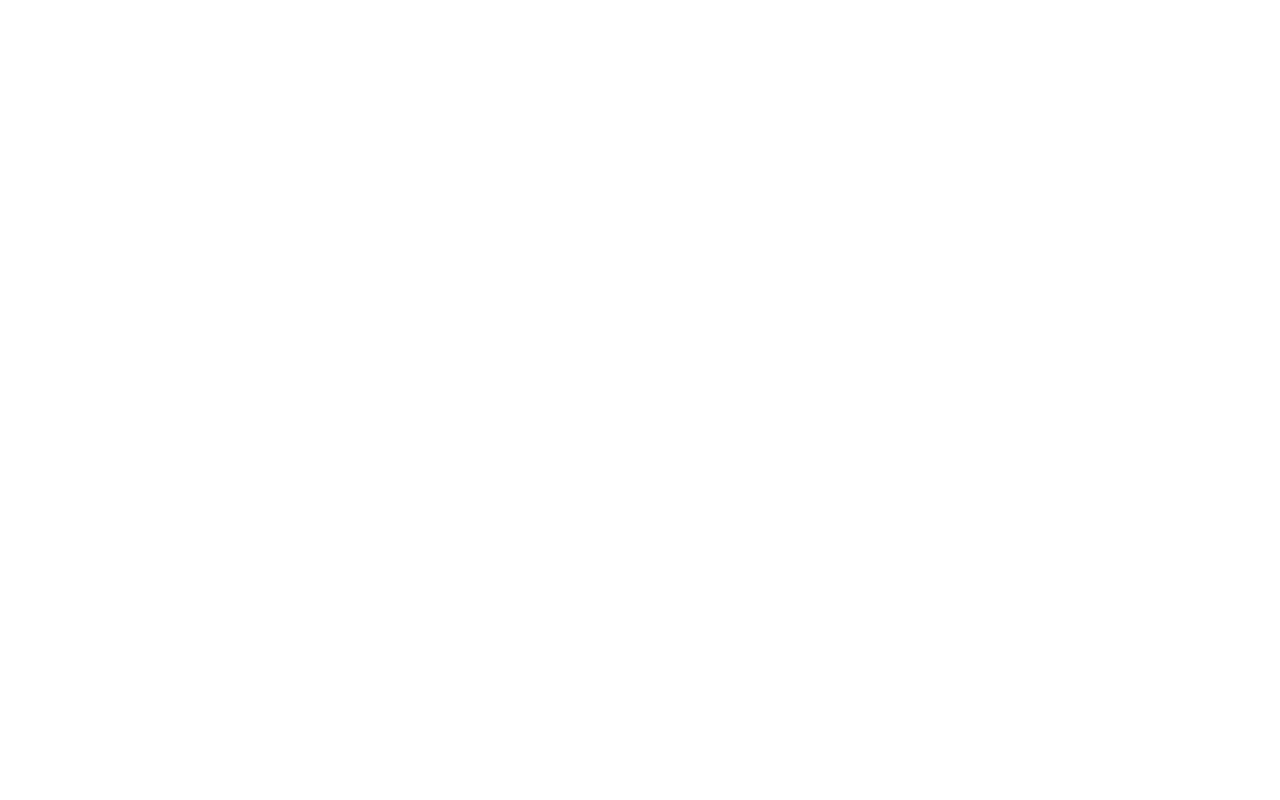
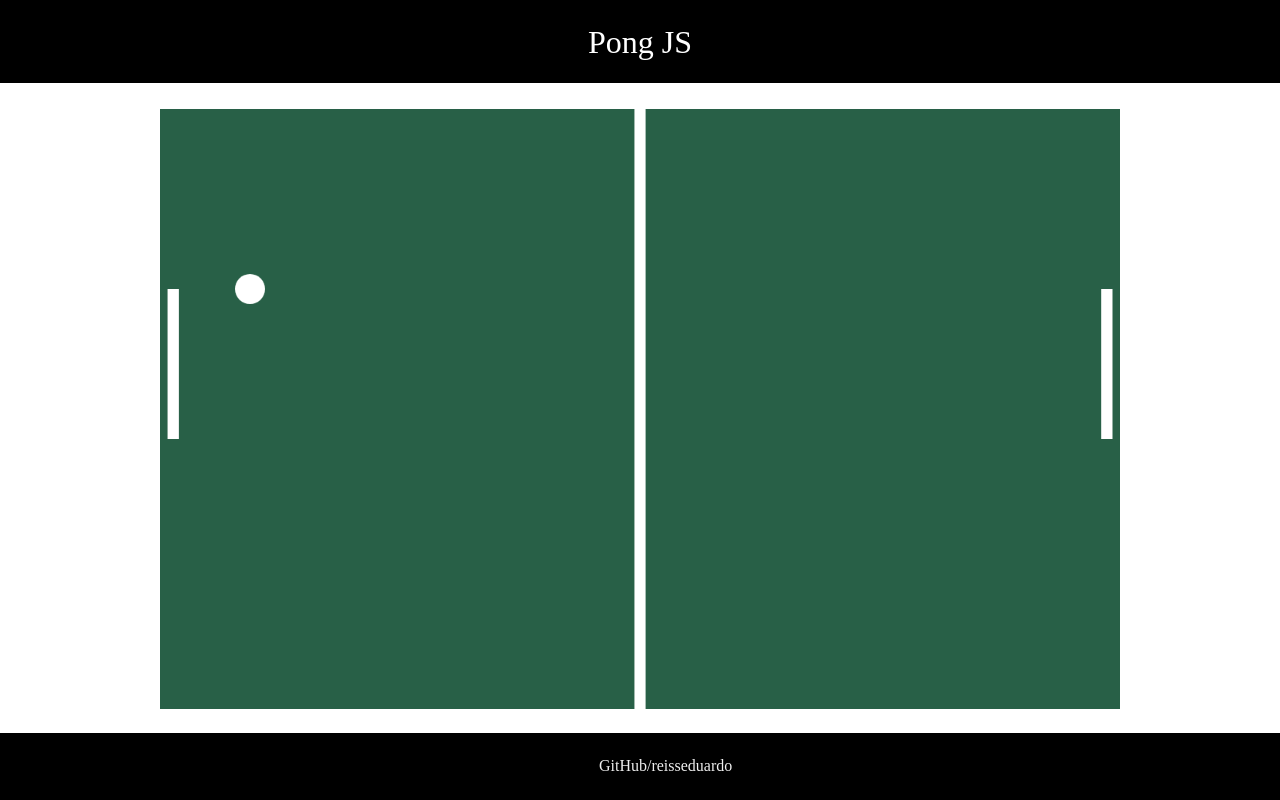
Before and after one commit to reisseduardo/pong-js, a plain HTML site: page index.html in a window 1280 px wide. Drawn offline with Linux system fonts and the light colour scheme.

Commit message:
definindo estilo basico da pagina e criando os desenhos no canvas

```diff
--- a/index.html
+++ b/index.html
@@ -1,12 +1,25 @@
 <!DOCTYPE html>
 <html lang="pt-br">
+
 <head>
     <meta charset="UTF-8">
     <meta http-equiv="X-UA-Compatible" content="IE=edge">
     <meta name="viewport" content="width=device-width, initial-scale=1.0">
+    <link rel="stylesheet" href="./reset.css">
+    <link rel="stylesheet" href="./style.css">
     <title>Pong JS</title>
 </head>
+
 <body>
+    <header>
+        <h1>Pong JS</h1>
+    </header>
+    <canvas>Seu navegador não suporta o recurso de Canvas. Por favor, tente
+        novamente com um navegador diferente.</canvas>
+    <script src="./pong.js"></script>
+    <footer>
+        <a href="https://github.com/reisseduardo">GitHub/reisseduardo</a>
+    </footer>
+</body>
 
-</body>
 </html>
--- /dev/null
+++ b/pong.js
@@ -0,0 +1,30 @@
+const canvasEl = document.querySelector("canvas");
+const canvasCtx = canvasEl.getContext("2d");
+
+const lineW = 15;
+
+function setup(){
+    canvasEl.width = canvasCtx.width = window.innerWidth;
+    canvasEl.height = canvasCtx.height = window.innerHeight;
+}
+
+function draw(){
+    //desenho do campo
+    canvasCtx.fillStyle = "#286047";
+    canvasCtx.fillRect(0, 0, window.innerWidth, window.innerHeight)
+    //desnho da linha central
+    canvasCtx.fillStyle = "#FFFFFF";
+    canvasCtx.fillRect(window.innerWidth/2 - lineW/2, 0, lineW, window.innerHeight);
+    //desenho da raquete esquerda
+    canvasCtx.fillRect(10, 240, lineW, 200);
+    //desenho da raquete direita
+    canvasCtx.fillRect(window.innerWidth - lineW - 10, 240, lineW, 200);
+    //desenho da bolinha
+    canvasCtx.beginPath();
+    canvasCtx.arc(120, 240, 20, 0, 2* Math.PI, false);
+    canvasCtx.fill();
+}
+
+setup();
+
+draw();
--- /dev/null
+++ b/reset.css
@@ -0,0 +1,48 @@
+/* http://meyerweb.com/eric/tools/css/reset/
+   v2.0 | 20110126
+   License: none (public domain)
+*/
+
+html, body, div, span, applet, object, iframe,
+h1, h2, h3, h4, h5, h6, p, blockquote, pre,
+a, abbr, acronym, address, big, cite, code,
+del, dfn, em, img, ins, kbd, q, s, samp,
+small, strike, strong, sub, sup, tt, var,
+b, u, i, center,
+dl, dt, dd, ol, ul, li,
+fieldset, form, label, legend,
+table, caption, tbody, tfoot, thead, tr, th, td,
+article, aside, canvas, details, embed,
+figure, figcaption, footer, header, hgroup,
+menu, nav, output, ruby, section, summary,
+time, mark, audio, video {
+	margin: 0;
+	padding: 0;
+	border: 0;
+	font-size: 100%;
+	font: inherit;
+	vertical-align: baseline;
+}
+/* HTML5 display-role reset for older browsers */
+article, aside, details, figcaption, figure,
+footer, header, hgroup, menu, nav, section {
+	display: block;
+}
+body {
+	line-height: 1;
+}
+ol, ul {
+	list-style: none;
+}
+blockquote, q {
+	quotes: none;
+}
+blockquote:before, blockquote:after,
+q:before, q:after {
+	content: '';
+	content: none;
+}
+table {
+	border-collapse: collapse;
+	border-spacing: 0;
+}
--- /dev/null
+++ b/style.css
@@ -0,0 +1,30 @@
+body {
+    text-align: center;
+}
+
+header {
+    font-size: 2rem;
+    background-color: #000000;
+    color: #FFFFFF;
+    padding: 2%;
+}
+
+canvas {
+    max-width: 75%;
+    margin-top: 2%;
+}
+
+footer {
+    bottom: 0;
+    position: fixed;
+    width: 100%;
+    margin-top: auto;
+    background-color: #000000;
+    text-align: center;
+    padding: 2%;
+}
+
+footer a {
+    color: #EEEEEE;
+    text-decoration: none;
+}
```
